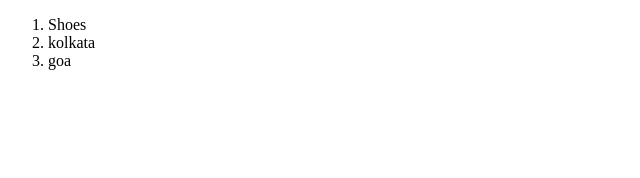
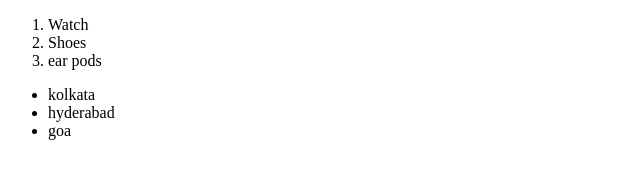
Before and after one commit to acciojob/shopping-or-holiday-rajinivatti, a website: page main.html in a window 1280 px wide. Shown: the whole page, without its empty margins (0-640 px from the left). Drawn offline with Linux system fonts and the light colour scheme.

Commit message:
Update main.html

```diff
--- a/main.html
+++ b/main.html
@@ -9,14 +9,14 @@
 <body>
 	<!-- the entire body must be written by student -->
 <ol>
-	<li data-ns-test="Shopping list>Watch</li>
-	<li data-ns-test="Shopping list>Shoes</li>
-	<li data-ns-test="Shopping list>ear pods</li>
+	<li>Watch</li>
+	<li>Shoes</li>
+	<li>ear pods</li>
 </ol>
 <ul>
-	<li data-ns-test="Holiday list>kolkata</li>
-	<li data-ns-test="Holiday list>hyderabad</li>
-	<li data-ns-test="Holiday list>goa</li>
+	<li>kolkata</li>
+	<li>hyderabad</li>
+	<li>goa</li>
 </ul>
     <script type="text/javascript" src="./script.js">
 </script>
```
